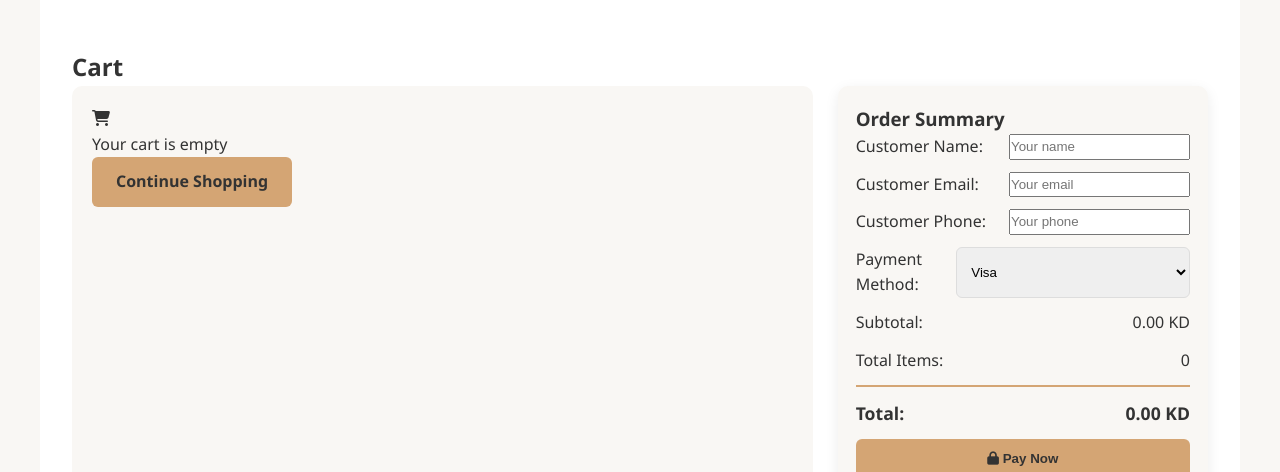
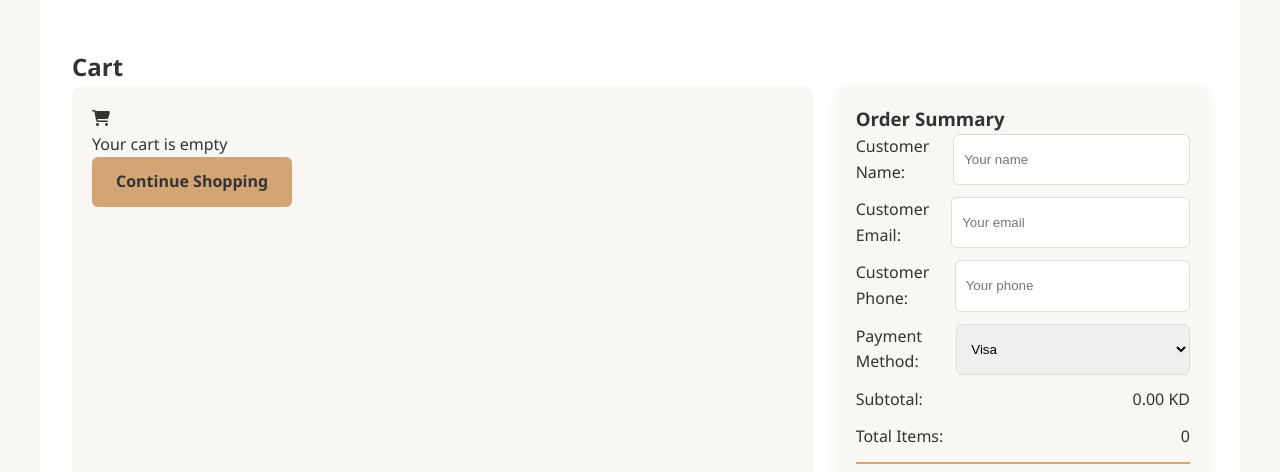
Before and after one commit to mwanikipaul900-paul/paulcoffeeshop.github.io, a plain HTML site: page index.html in a window 1280 px wide. Shown: the part 2360-2832 px from the top of the page. Drawn offline with Linux system fonts and the light colour scheme.

Commit message:
Update style.css

```diff
--- a/style.css
+++ b/style.css
@@ -189,7 +189,10 @@ body {
 .quantity-input,
 .cart-qty-input,
 .payment-select,
-#mpesa-phone {
+#mpesa-phone,
+#customer-name,
+#customer-email,
+#customer-phone {
     padding: 10px;
     border: 1px solid #ddd;
     border-radius: 6px;
```
